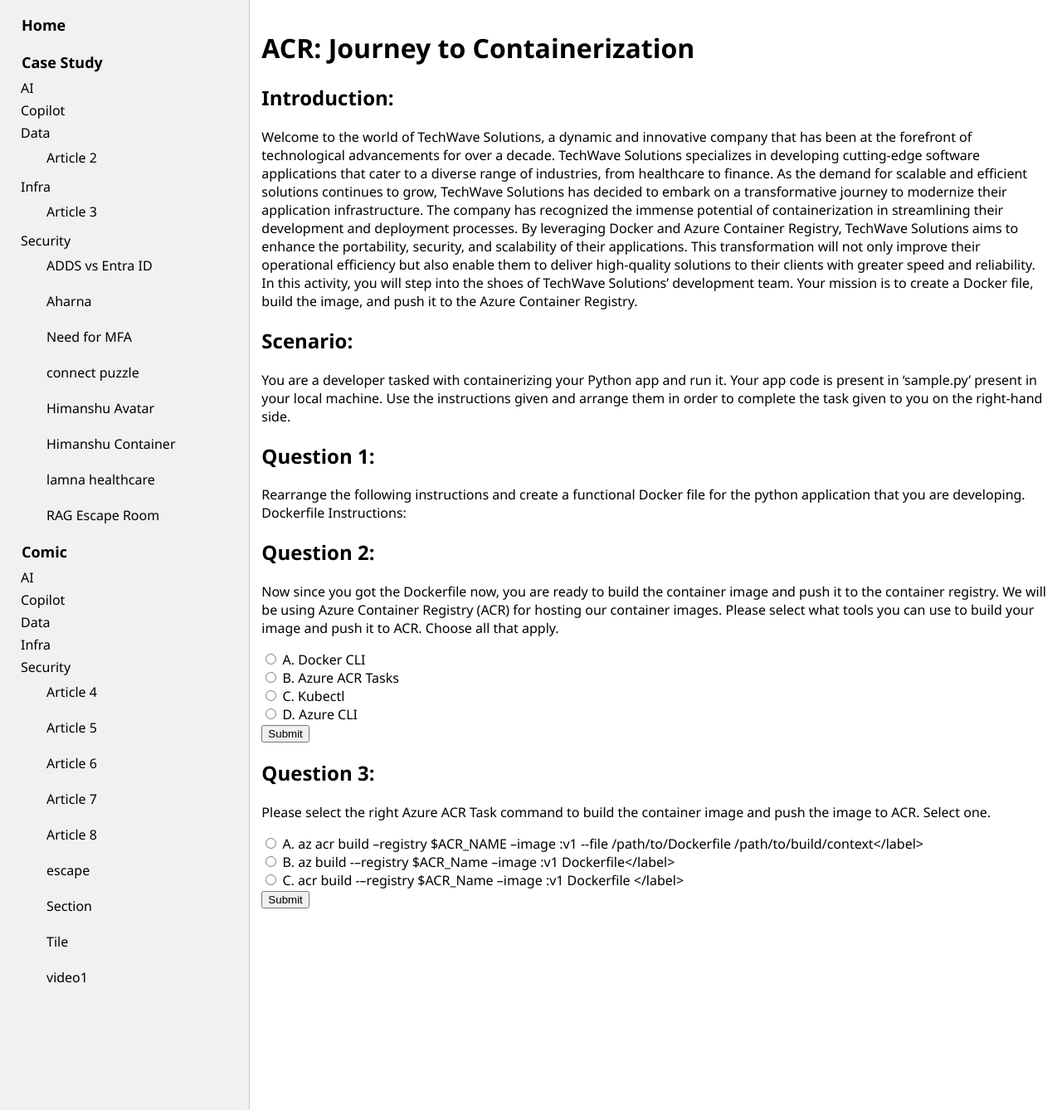
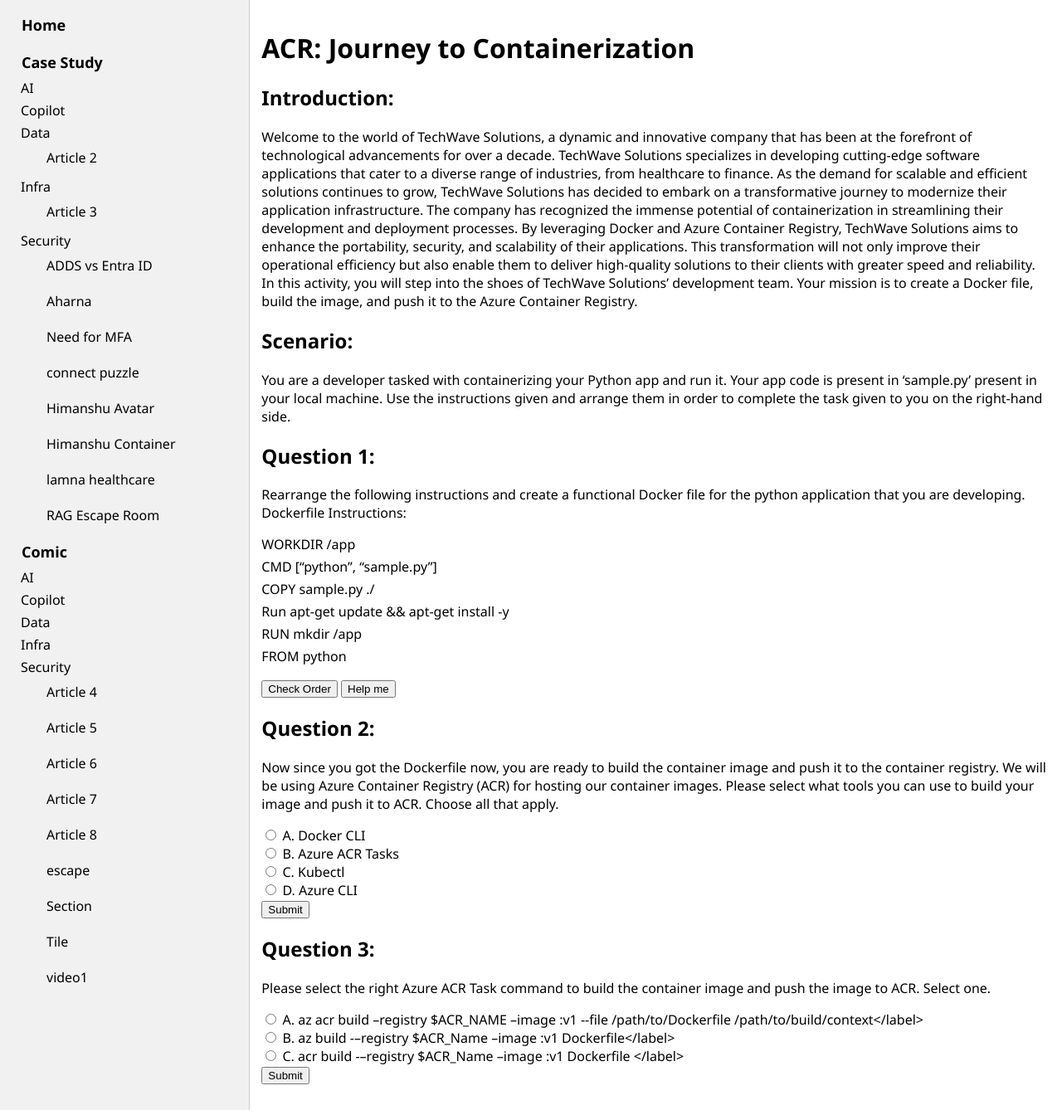
Before and after one commit to julietrajan/demo1, a Jekyll site: the page built from project-files/folder1/himanshucontainer.md, in a window 1280 px wide. Shown: the whole page at 83% size. Built offline with Jekyll 4.4.1, drawn with Linux system fonts in a browser that asks for light colours; some of the changed lines change nothing that is shown.

Commit message:
Update himanshucontainer.md

```diff
--- a/project-files/folder1/himanshucontainer.md
+++ b/project-files/folder1/himanshucontainer.md
@@ -22,6 +22,21 @@
 
 Rearrange the following instructions and create a functional Docker file for the python application that you are developing.
 Dockerfile Instructions:
+
+<div class="column1">
+  <ul id="sortable-setup" class="styled-list">
+    <li class="ui-state-default" data-order="4">WORKDIR /app</li>
+    <li class="ui-state-default" data-order="6">CMD [“python”, “sample.py”]</li>
+    <li class="ui-state-default" data-order="5">COPY sample.py ./</li>
+    <li class="ui-state-default" data-order="2">Run apt-get update && apt-get install -y</li>
+    <li class="ui-state-default" data-order="3">RUN mkdir /app</li>
+    <li class="ui-state-default" data-order="1">FROM python</li>
+  </ul>
+</div>
+
+<button onclick="checkOrderSetup()">Check Order</button>
+<button onclick="helpMeSetup()">Help me</button>
+<p id="feedback-setup"></p>
 
 
 ## Question 2:
@@ -58,7 +73,38 @@
 
 
 <script>
+        $(function() {
+      $("#sortable-setup").sortable();
+      $("#sortable-setup").disableSelection();
+    });
 
+
+    function checkOrderSetup() {
+      var items = $("#sortable-setup li");
+      var correct = true;
+      items.each(function(index) {
+        if ($(this).data("order") !== index + 1) {
+          correct = false;
+        }
+      });
+      var feedback = document.getElementById("feedback-setup");
+      if (correct) {
+        feedback.textContent = "Correct order!";
+        feedback.style.color = "green";
+      } else {
+        feedback.textContent = "Incorrect order. Try again.";
+        feedback.style.color = "red";
+      }
+    }
+
+    function helpMeSetup() {
+      var items = $("#sortable-setup li").sort(function(a, b) {
+        return $(a).data("order") - $(b).data("order");
+      });
+      $("#sortable-setup").html(items);
+      document.getElementById("feedback-setup").textContent = "Here is the correct order.";
+      document.getElementById("feedback-setup").style.color = "blue";
+    }
 
   function checkAnswer2() {
     var radios = document.getElementsByName('q2');
```
